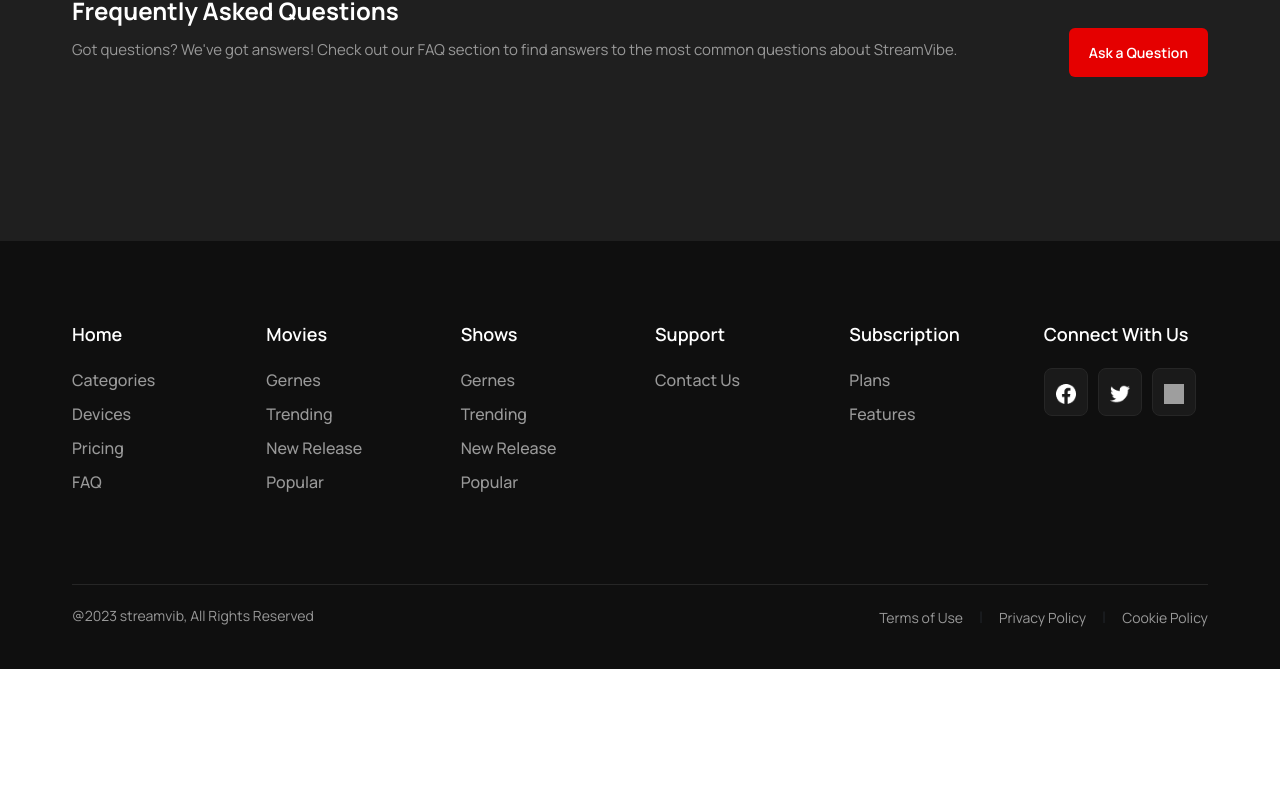
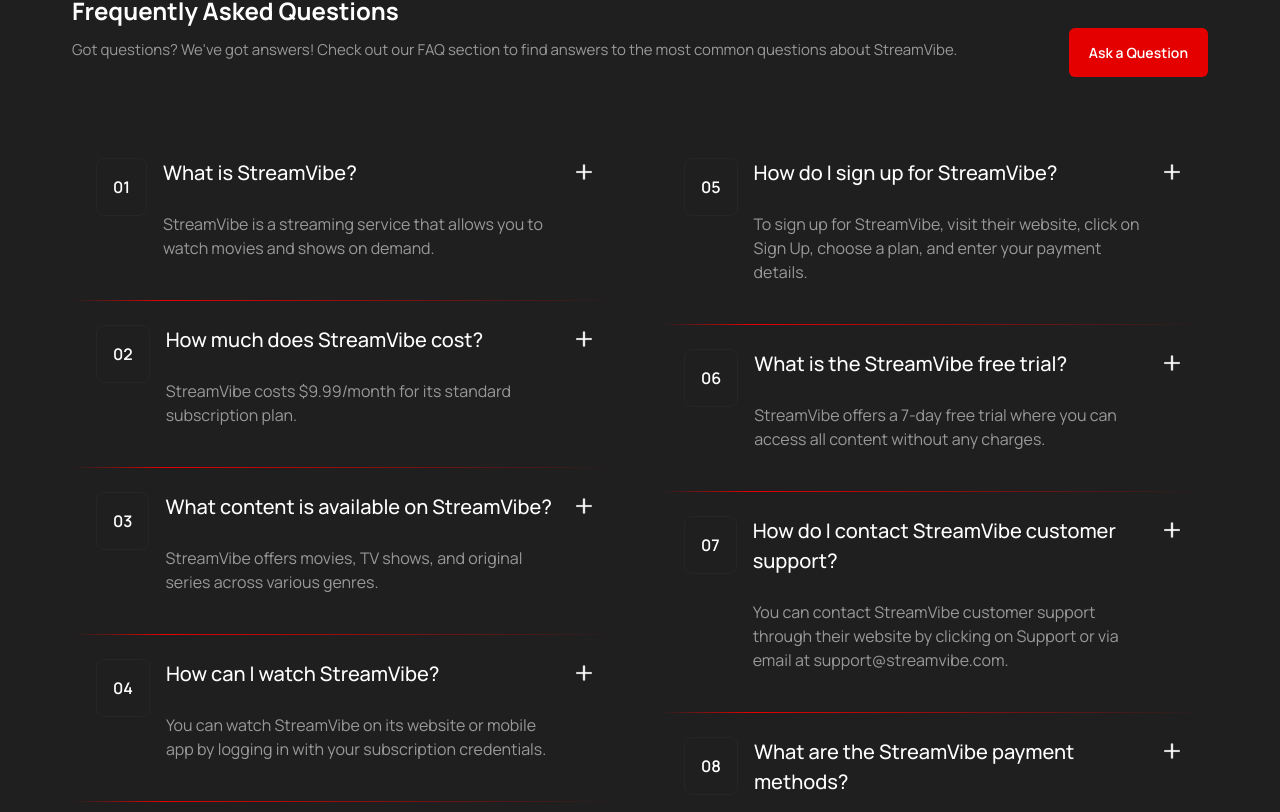
Before and after one commit to mustafa93rashid/SteamVibe, a React (Vite) app: page /#/ in a window 1280 px wide. Shown: the part 508-1320 px from the top of the page. Before the commit the page ends 1177 px from the top, so only its background shows below. Built offline with nearby package versions, Linux system fonts and the light colour scheme; grey boxes are pictures that could not be loaded.

Commit message:
add html code for FAQ card and section with styling

```diff
--- a/src/App.css
+++ b/src/App.css
@@ -1,4 +1,3 @@
 .bg-main {
     background-color: var(--black12);
-    height: 100vh;
 }
--- a/src/Components/FAQCardComponent/FAQCardComponent.css
+++ b/src/Components/FAQCardComponent/FAQCardComponent.css
@@ -0,0 +1,102 @@
+.AA-FAQ-full{
+    display: flex;
+    flex-direction: column;
+}
+
+.AA-FAQ-card{
+    display: flex;
+    align-items: start;
+    gap: 20px;
+    padding: 30px;
+}
+
+.AA-line{
+    height: 1px;
+    background: linear-gradient(90deg, rgba(229, 0, 0, 0) 0%, #E50000 16.67%, rgba(229, 0, 0, 0) 100%);
+}
+
+.AA-FAQ-num{
+    background-color: var(--black12);
+    border: 1px solid var(--black15);
+    padding: 20px;
+    border-radius: 10px;
+}
+
+.AA-FAQ-num span{
+    color: var(--white-color);
+}
+
+.AA-FAQ-content{
+    display: flex;
+    flex-direction: column;
+    gap: 20px;
+}
+
+.AA-FAQ-content h4{
+    color: var(--white-color);
+}
+
+.AA-FAQ-content p{
+    color: var(--grey60);
+}
+
+@media (max-width: 1919px) {
+    .AA-FAQ-card{
+        gap: 16px;
+        padding: 24px;
+    }
+
+    .AA-FAQ-num{
+        padding: 16px;
+        border-radius: 8px;
+    }
+
+    .AA-FAQ-num span{
+        font-size: 16px;
+    }
+
+    .AA-icons img{
+        width: 24px;
+        height: 24px;
+    }
+
+    .AA-FAQ-content{
+        gap: 16px;
+    }
+
+    .AA-FAQ-content h4{
+        font-size: 20px;
+    }
+
+    .AA-FAQ-content p{
+        font-size: 16px;
+    }
+}
+
+@media (max-width: 992px) {
+    .AA-FAQ-full{
+        gap: 20px;
+    }
+
+    .AA-FAQ-card{
+        gap: 9.5px;
+        padding: 10px;
+    }
+
+    .AA-FAQ-num{
+        padding: 12px;
+        border-radius: 6px;
+    }
+
+    .AA-FAQ-content{
+        gap: 12px;
+    }
+
+    .AA-FAQ-content h4{
+        font-size: 18px;
+    }
+
+    .AA-FAQ-content p{
+        font-size: 14px;
+    }
+}
--- a/src/Components/FAQCardComponent/FAQCardComponent.jsx
+++ b/src/Components/FAQCardComponent/FAQCardComponent.jsx
@@ -1,8 +1,25 @@
 import "./FAQCardComponent.css";
+import plusIcon from "./../../assets/images/Faq/plus-icon.png";
+import minusIcon from "./../../assets/images/Faq/minus-icon.png";
 
-export default function FAQCardComponent({data}) {
+export default function FAQCardComponent({ data }) {
   return (
     <>
+      <div className="AA-FAQ-full">
+        <div className="AA-FAQ-card">
+          <div className="AA-FAQ-num">
+            <span className="fw-600 fs-20">{data.num}</span>
+          </div>
+          <div className="AA-FAQ-content">
+            <h4 className="fw-500 fs-22">{data.question}</h4>
+            <p className="fw-400 fs-18">{data.answer}</p>
+          </div>
+          <div className="AA-icons">
+            <img src={plusIcon} alt="" />
+          </div>
+        </div>
+        <div className="AA-line"></div>
+      </div>
     </>
-  )
+  );
 }
--- a/src/Components/FAQSectionComponent/FAQSectionComponent.css
+++ b/src/Components/FAQSectionComponent/FAQSectionComponent.css
@@ -13,14 +13,30 @@
   border-radius: 8px;
 }
 
+.AA-FAQs{
+  display: flex;
+  justify-content: space-between;
+  gap: 80px
+}
+
+.AA-FAQ-group{
+  flex: 1 1 50%;
+}
+
 @media (max-width: 1919px) {
   .AA-ask-btn{
     font-size: 14px;
     padding: 14px 20px;
     border-radius: 6px;
   }
+
+  .AA-FAQs{
+    gap: 40px
+  }
 }
 
 @media (max-width: 992px) {
-
+  .AA-FAQs{
+    flex-wrap: wrap;
+  }
 }
--- a/src/Components/FAQSectionComponent/FAQSectionComponent.jsx
+++ b/src/Components/FAQSectionComponent/FAQSectionComponent.jsx
@@ -2,9 +2,17 @@
 import { FAQData } from "../../Data/FAQData";
 import TitleComponent from "../TitleComponent/TitleComponent";
 import { useState , useRef, useEffect } from 'react';
-
+import FAQCardComponent from './../FAQCardComponent/FAQCardComponent'
 
 export default function FAQSectionComponent() {
+  const groupedFAQData = FAQData.reduce((acc, curr, index) => {
+    if (index % 4 === 0) {
+      acc.push([curr]);
+    } else {
+      acc[acc.length - 1].push(curr);
+    }
+    return acc;
+  }, []);
 
   return (
     <div className="px-161 pb-150">
@@ -19,6 +27,16 @@
           Ask a Question
         </button>
       </div>
+
+      <div className="AA-FAQs">
+        {groupedFAQData.map((group, groupKey) => (
+        <div key={groupKey} className="AA-FAQ-group">
+          {group.map((item, itemKey) => (
+            <FAQCardComponent key={item.id} data={item} />
+          ))}
+        </div>
+      ))}
+      </div>
     </div>
   );
 }
--- a/src/Data/FAQData.jsx
+++ b/src/Data/FAQData.jsx
@@ -1,34 +1,42 @@
 
 export const FAQData = [
   {
+    num: "01",
     question: "What is StreamVibe?",
     answer: "StreamVibe is a streaming service that allows you to watch movies and shows on demand."
   },
   {
+    num: "02",
     question: "How much does StreamVibe cost?",
     answer: "StreamVibe costs $9.99/month for its standard subscription plan."
   },
   {
+    num: "03",
     question: "What content is available on StreamVibe?",
     answer: "StreamVibe offers movies, TV shows, and original series across various genres."
   },
   {
+    num: "04",
     question: "How can I watch StreamVibe?",
     answer: "You can watch StreamVibe on its website or mobile app by logging in with your subscription credentials."
   },
   {
+    num: "05",
     question: "How do I sign up for StreamVibe?",
     answer: "To sign up for StreamVibe, visit their website, click on Sign Up, choose a plan, and enter your payment details."
   },
   {
+    num: "06",
     question: "What is the StreamVibe free trial?",
     answer: "StreamVibe offers a 7-day free trial where you can access all content without any charges."
   },
   {
+    num: "07",
     question: "How do I contact StreamVibe customer support?",
     answer: "You can contact StreamVibe customer support through their website by clicking on Support or via email at support@streamvibe.com."
   },
   {
+    num: "08",
     question: "What are the StreamVibe payment methods?",
     answer: "StreamVibe offers payment methods such as credit/debit cards, PayPal, and Apple Pay."
   }
```
Also changed, not shown: src/assets/images/Faq/minus-icon.png (renamed from src/assets/images/Faq/Icon.png), src/assets/images/Faq/plus-icon.png (renamed from src/assets/images/Faq/Icon (1).png).
